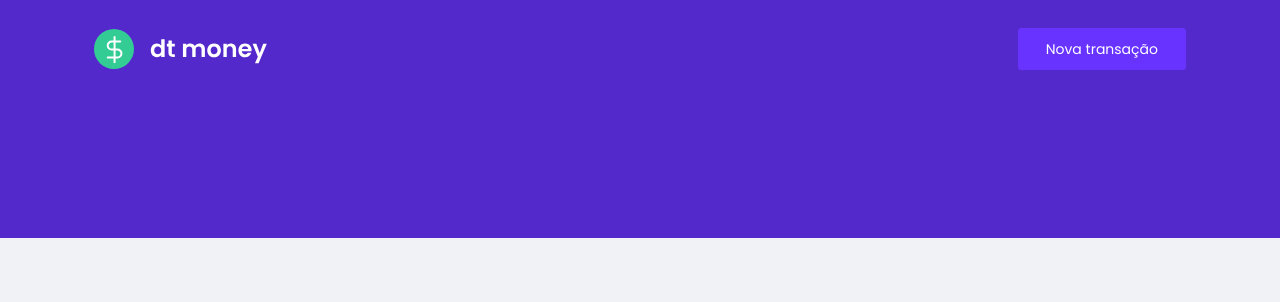
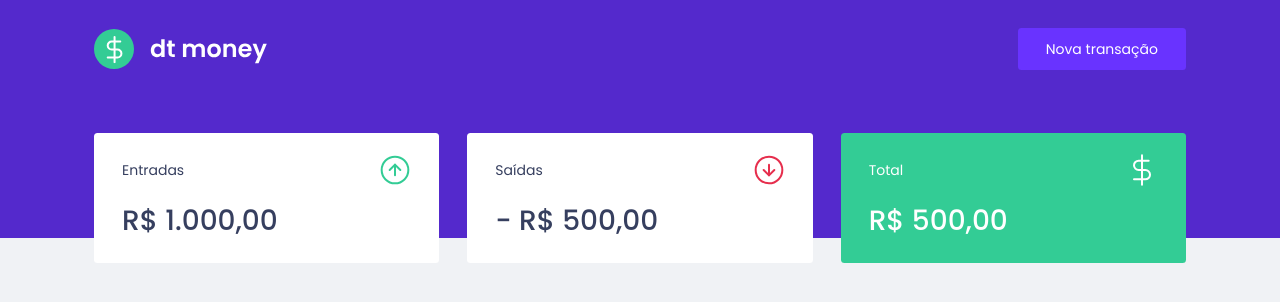
Before and after one commit to renatomarinhofr/dtmoney, a React (Create React App) app: page / in a window 1280 px wide. Shown: the top 302 px of the page. Built offline with nearby package versions, Linux system fonts and the light colour scheme.

Commit message:
Component summary

```diff
--- a/public/index.html
+++ b/public/index.html
@@ -9,7 +9,7 @@
     <title>dtmoney</title>
 
     <link
-      href="https://fonts.googleapis.com/css2?family=Poppins:wght@400;600&display=swap"
+      href="https://fonts.googleapis.com/css2?family=Poppins:wght@400;500;600&display=swap"
       rel="stylesheet"
     />
   </head>
--- a/src/App.tsx
+++ b/src/App.tsx
@@ -1,11 +1,14 @@
+import { Dashboard } from "./components/Dashboard";
 import { Header } from "./components/Header";
+
 import { GlobalStyle } from "./styles/global";
 
 export function App() {
   return (
     <>
       <Header />
-      <GlobalStyle  />
+      <Dashboard />
+      <GlobalStyle />
     </>
   );
 }
--- /dev/null
+++ b/src/components/Dashboard/index.tsx
@@ -0,0 +1,11 @@
+import { Summary } from "../Summary";
+import { Container } from "./styles";
+
+
+export function Dashboard() {
+  return (
+    <Container>
+      <Summary />
+    </Container>
+  );
+}
--- /dev/null
+++ b/src/components/Dashboard/styles.ts
@@ -0,0 +1,7 @@
+import styled from "styled-components";
+
+export const Container = styled.main`
+  max-width: 1120px;
+  margin: 0 auto;
+  padding: 2.5rem 1rem;
+`;
--- /dev/null
+++ b/src/components/Summary/index.tsx
@@ -0,0 +1,33 @@
+import incomeImg from "../../assets/income.svg";
+import outcomeImg from "../../assets/outcome.svg";
+import totalImg from "../../assets/total.svg";
+
+import { Container } from "./styles";
+
+export function Summary() {
+  return (
+    <Container>
+      <div>
+        <header>
+          <p>Entradas</p>
+          <img src={incomeImg} alt="entradas" />
+        </header>
+        <strong>R$ 1.000,00</strong>
+      </div>
+      <div>
+        <header>
+          <p>Saídas</p>
+          <img src={outcomeImg} alt="saídas" />
+        </header>
+        <strong> - R$ 500,00</strong>
+      </div>
+      <div className="highlight-background">
+        <header>
+          <p>Total</p>
+          <img src={totalImg} alt="total" />
+        </header>
+        <strong>R$ 500,00</strong>
+      </div>
+    </Container>
+  );
+}
--- /dev/null
+++ b/src/components/Summary/styles.ts
@@ -0,0 +1,35 @@
+import styled from "styled-components";
+
+export const Container = styled.div`
+  display: grid;
+  grid-template-columns: repeat(3, 1fr);
+  gap: 2rem;
+  margin-top: -10rem;
+
+  div {
+    background: var(--shape);
+    padding: 1.5rem 2rem;
+    border-radius: 0.25rem;
+    color: var(--text-title);
+
+    header {
+      display: flex;
+      align-items: center;
+      justify-content: space-between;
+    }
+
+    strong {
+      display: block;
+      margin-top: 1rem;
+      font-size: 2rem;
+      font-weight: 500;
+      line-height: 3rem;
+    }
+
+    &.highlight-background {
+      background: var(--green);
+      color: #FFF;
+    }
+  }
+
+`
```
